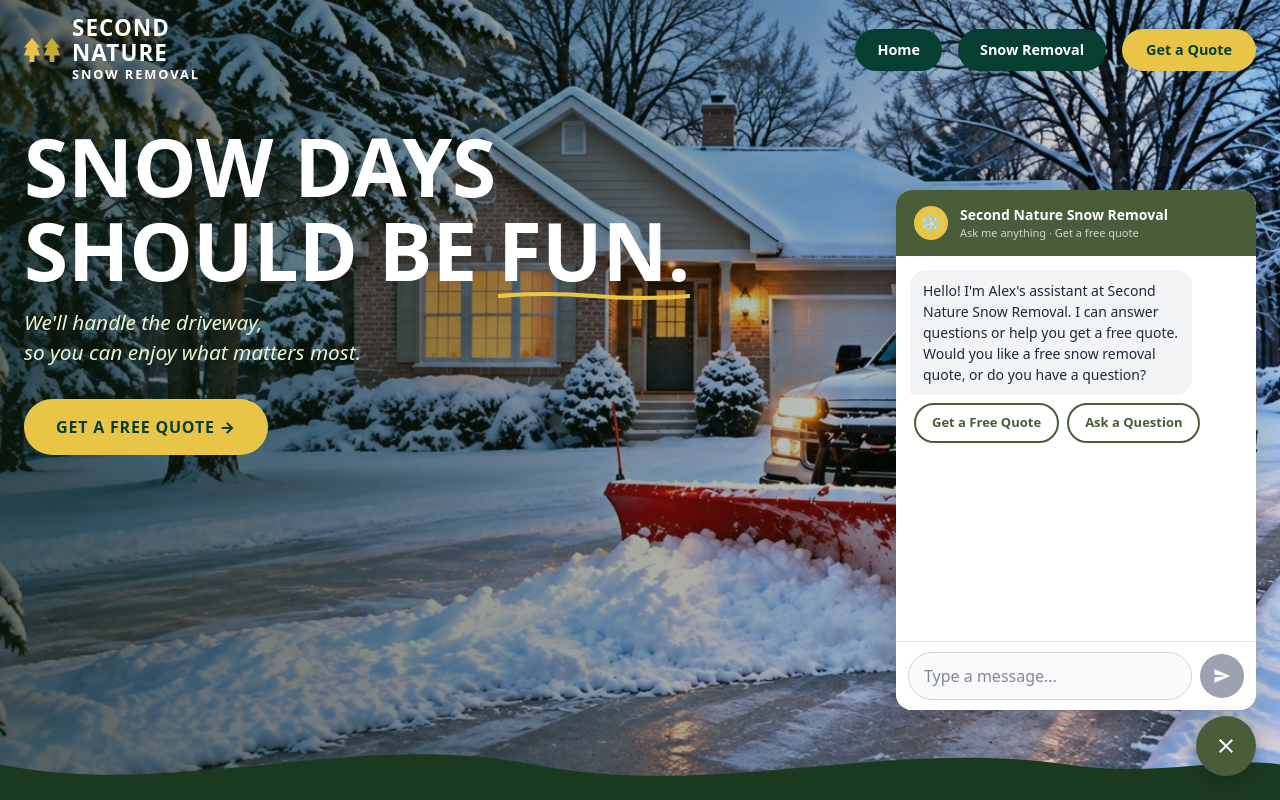
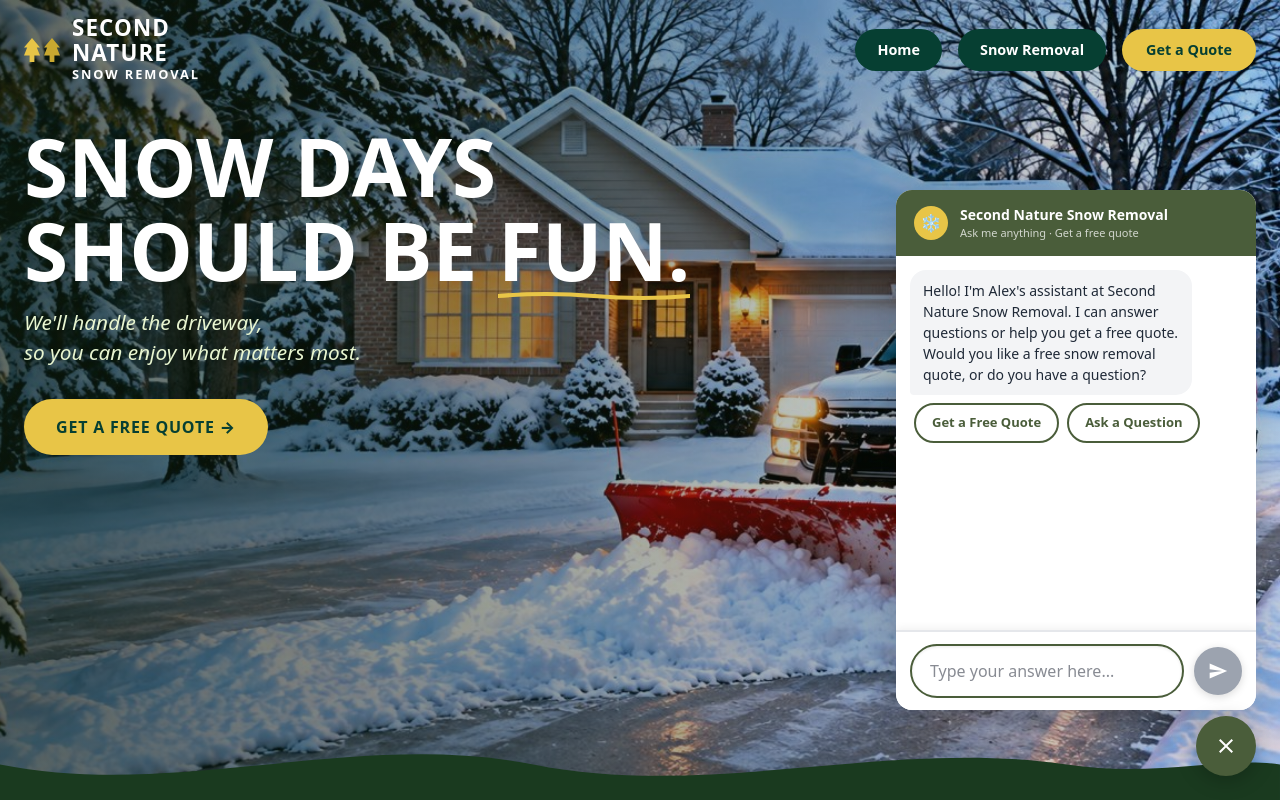
Before and after one commit to Sherryfarmshop/second-nature-plowing, a Next.js app: page / in a window 1280 px wide. Both pictures are taken after a click on the button "Chat with us". Shown: the top 800 px of the page. Built offline with nearby package versions, Linux system fonts and the light colour scheme.

Commit message:
Fix invisible input field - green border, white bg, clear placeholder, shadow

```diff
--- a/components/ChatBot.tsx
+++ b/components/ChatBot.tsx
@@ -110,7 +110,7 @@ export default function ChatBot() {
     right: 0,
     zIndex: 1000,
     width: '100%',
-    height: '78svh',
+    height: '75dvh',
     borderRadius: '20px 20px 0 0',
     boxShadow: '0 -4px 30px rgba(0,0,0,0.20)',
     background: 'white',
@@ -202,38 +202,51 @@ export default function ChatBot() {
           </div>
 
           {/* Input bar */}
-          <div style={{ padding: '10px 12px', borderTop: '1px solid #E5E7EB', display: 'flex', alignItems: 'center', gap: '8px', background: 'white', flexShrink: 0 }}>
+          <div style={{
+            padding: '12px 14px',
+            borderTop: '2px solid #E5E7EB',
+            display: 'flex',
+            alignItems: 'center',
+            gap: '10px',
+            background: '#FFFFFF',
+            flexShrink: 0,
+            boxShadow: '0 -2px 8px rgba(0,0,0,0.06)',
+          }}>
             <input
               value={input}
               onChange={e => setInput(e.target.value)}
               onKeyDown={handleKey}
-              placeholder="Type a message..."
+              placeholder="Type your answer here..."
+              autoComplete="off"
               style={{
                 flex: 1,
-                padding: '11px 15px',
-                border: '1.5px solid #D1D5DB',
-                borderRadius: '24px',
+                padding: '13px 18px',
+                border: '2px solid #4A5D3A',
+                borderRadius: '28px',
                 outline: 'none',
                 fontSize: '16px',
-                background: '#F9FAFB',
+                background: '#FFFFFF',
                 color: '#111827',
                 minWidth: 0,
-                width: '100%',
+                boxShadow: 'inset 0 1px 3px rgba(0,0,0,0.08)',
+                WebkitAppearance: 'none',
               }}
-              onFocus={() => setTimeout(() => messagesEndRef.current?.scrollIntoView({ behavior: 'smooth' }), 400)}
+              onFocus={() => setTimeout(() => messagesEndRef.current?.scrollIntoView({ behavior: 'smooth' }), 500)}
             />
             <button
               onClick={() => sendMessage(input)}
               disabled={loading || !input.trim()}
               style={{
-                width: '44px', height: '44px', flexShrink: 0,
+                width: '48px', height: '48px', flexShrink: 0,
                 borderRadius: '50%',
                 background: input.trim() && !loading ? '#4A5D3A' : '#9CA3AF',
-                border: 'none', cursor: input.trim() && !loading ? 'pointer' : 'default',
+                border: 'none',
+                cursor: input.trim() && !loading ? 'pointer' : 'default',
                 display: 'flex', alignItems: 'center', justifyContent: 'center',
+                boxShadow: '0 2px 8px rgba(0,0,0,0.15)',
               }}
             >
-              <svg width="18" height="18" viewBox="0 0 24 24" fill="white">
+              <svg width="20" height="20" viewBox="0 0 24 24" fill="white">
                 <path d="M2.01 21L23 12 2.01 3 2 10l15 2-15 2z"/>
               </svg>
             </button>
```
